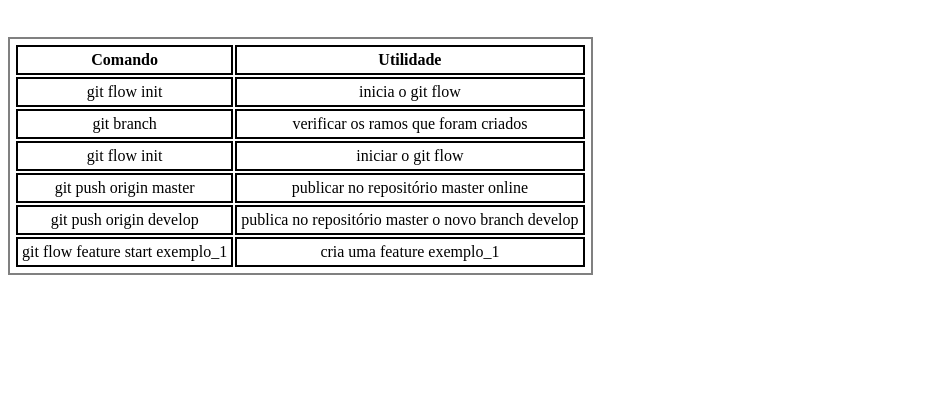
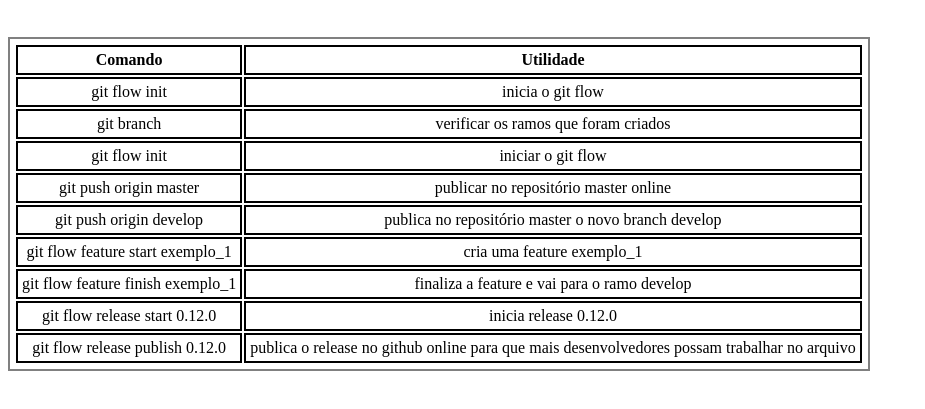
Before and after one commit to rubensjrschwalemberg/projeto-estruturado, a plain HTML site: page pagina3.html in a window 1280 px wide. Shown: the part 105-514 px from the top of the page, without its empty margins (0-925 px from the left). Drawn offline with Linux system fonts and the light colour scheme.

Commit message:
mais comandos do git com flow

```diff
--- a/pagina3.html
+++ b/pagina3.html
@@ -57,6 +57,24 @@
 				</td>
 					<td>cria uma feature exemplo_1</td>
 				</tr>
+					<tr>
+					<td>git flow feature finish exemplo_1
+				</td>
+					<td>finaliza a feature e vai para o ramo develop</td>
+				</tr>
+				<tr>
+					<td>git flow release start 0.12.0
+				</td>
+					<td>inicia release 0.12.0</td>
+
+				</tr>
+
+				<tr>
+					<td>git flow release publish 0.12.0
+				</td>
+					<td>publica o release no github online para que mais desenvolvedores possam trabalhar no arquivo</td>
+
+				</tr>
 
 				<tbody>
 
```
